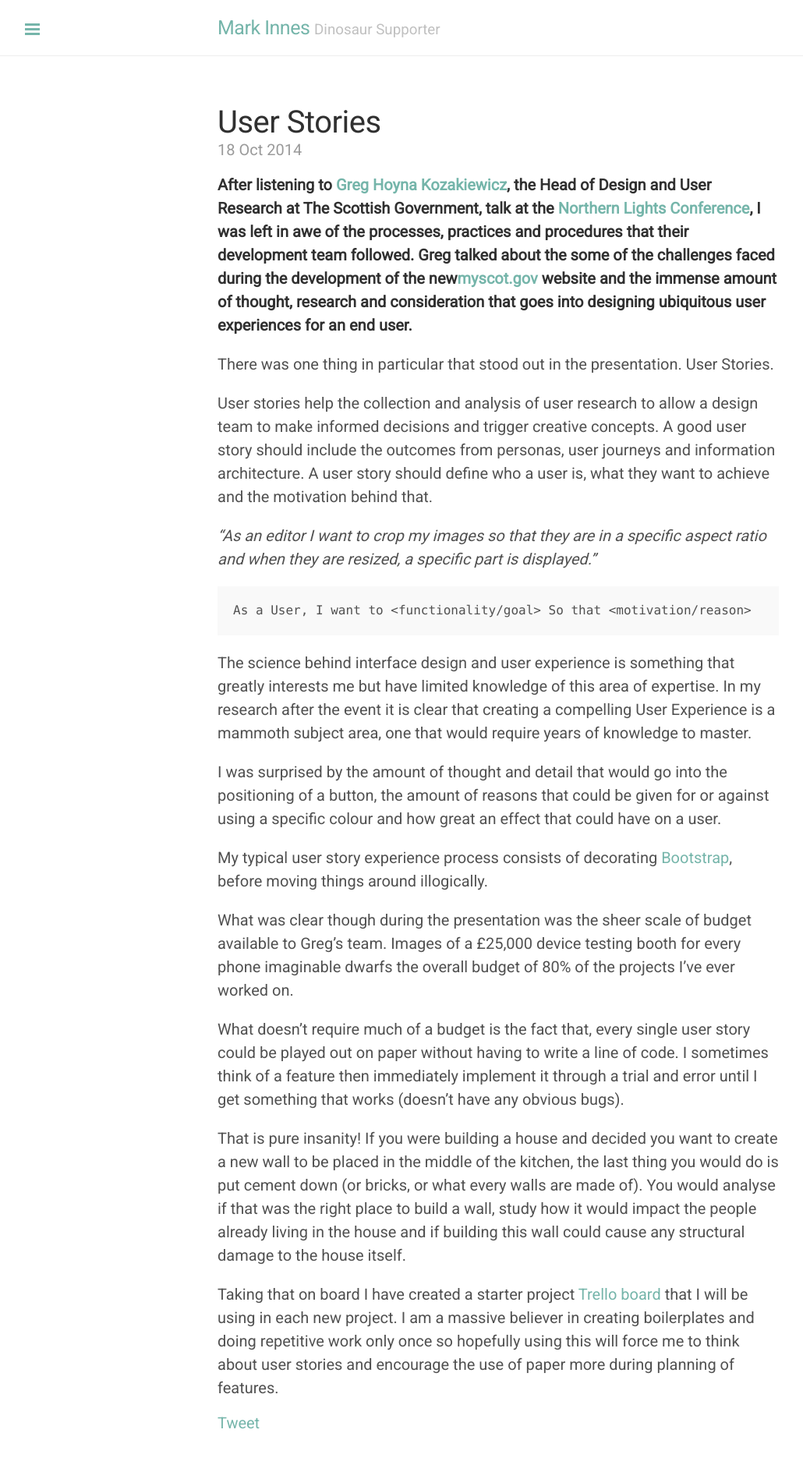
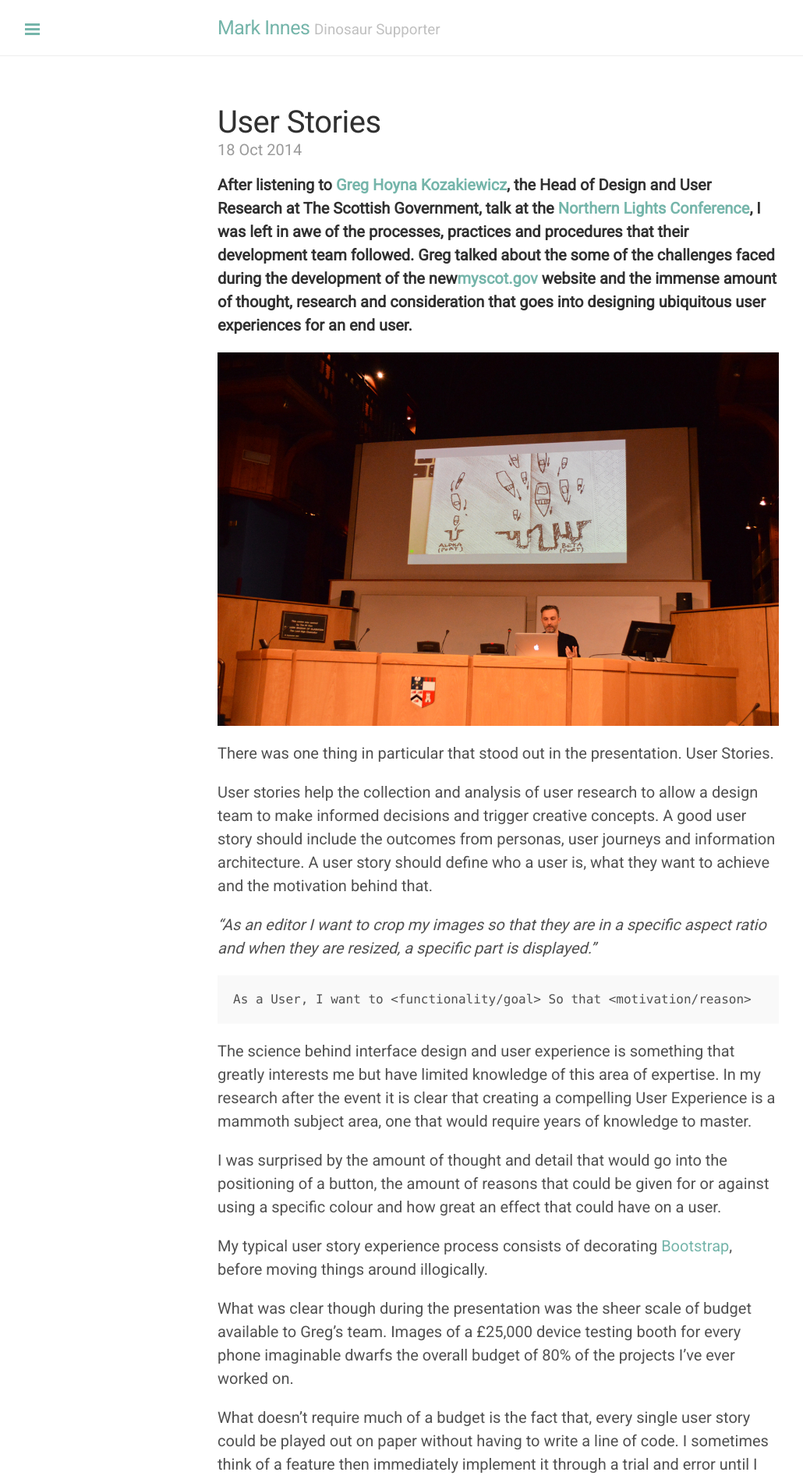
Before and after one commit to innesm4/innesm4.github.com, a Jekyll site: the page built from _posts/2014-10-18-user-stories.md, in a window 1280 px wide. Shown: the top 1897 px of the page at 78% size, without its empty margins (1-1031 px from the left). Built offline with Jekyll 4.4.1, drawn with Linux system fonts in a browser that asks for light colours; nearby versions of some CDN libraries; Markdown is read by kramdown in place of the engine named in the settings; comment, search, counter and statistics services are not loaded.

Commit message:
added image

```diff
--- a/_posts/2014-10-18-user-stories.md
+++ b/_posts/2014-10-18-user-stories.md
@@ -4,6 +4,10 @@ title: User Stories
 comments: true
 ---
 **After listening to [Greg Hoyna Kozakiewicz](https://twitter.com/pencilrebel), the Head of Design and User Research at The Scottish Government, talk at the [Northern Lights Conference](http://northernlightsconf.co.uk/), I was left in awe of the processes, practices and procedures that their development team followed. Greg talked about the some of the challenges faced during the development of the new[myscot.gov](https://alpha.mygov.scot/) website and the immense amount of thought, research and consideration that goes into designing ubiquitous user experiences for an end user.**
+
+<div class="image-responsive">
+    <img src="{{ site.baseurl }}public/img/nlconf2014.jpg" />
+</div>
 
 There was one thing in particular that stood out in the presentation. User Stories.
 
```
Also changed, not shown: public/img/nlconf2014.jpg (added).
